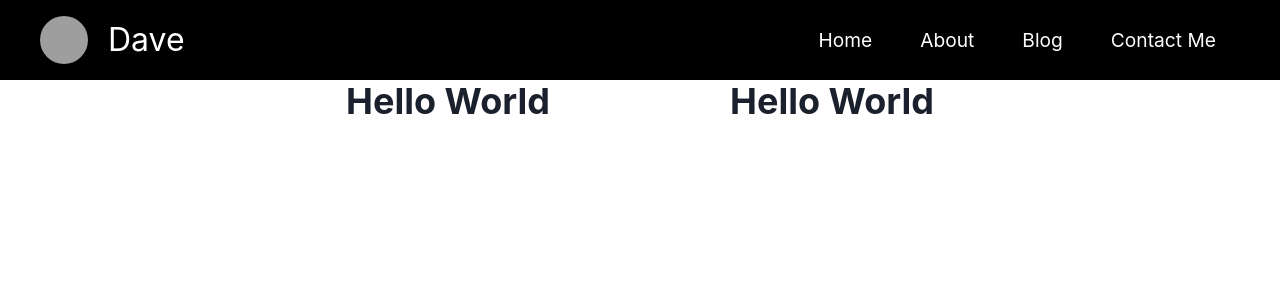
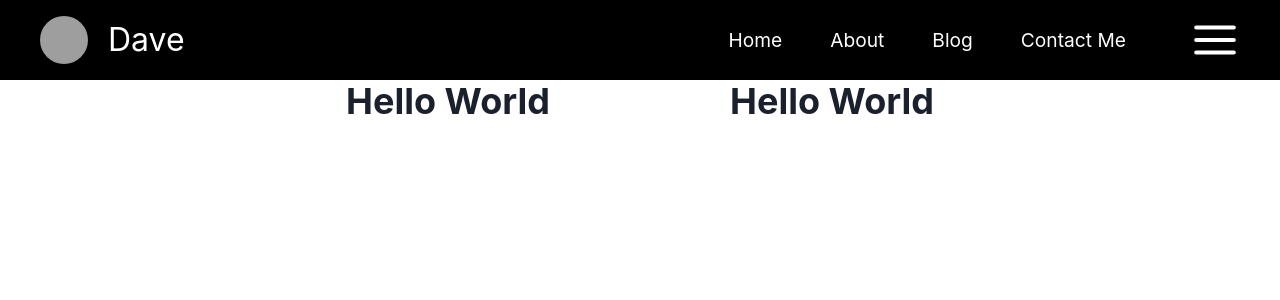
Before and after one commit to daveclinton/smallfeature, a Next.js app: page / in a window 1280 px wide. Shown: the top 300 px of the page. Built offline with nearby package versions, Linux system fonts and the light colour scheme; grey boxes are pictures that could not be loaded.

Commit message:
feature: Add event handler to the Icon that triggers updater function

```diff
--- a/pages/components/navbar/index.tsx
+++ b/pages/components/navbar/index.tsx
@@ -1,3 +1,4 @@
+import React, { useState } from "react";
 import { HamburgerIcon } from "@chakra-ui/icons";
 import {
   Avatar,
@@ -6,10 +7,16 @@ import {
   Box,
   ListItem,
   UnorderedList,
+  Text,
 } from "@chakra-ui/react";
-import React from "react";
 
 function navbar() {
+  // eslint-disable-next-line react-hooks/rules-of-hooks
+  const [navbarOpen, setNavbarOpen] = useState(false);
+  const handleToggle = () => {
+    setNavbarOpen(!navbarOpen);
+  };
+
   return (
     <Flex
       bg="black"
@@ -150,10 +157,14 @@ function navbar() {
         <Box>
           <HamburgerIcon
             color="white"
-            display={{ base: "block", lg: "none" }}
+            // display={{ base: "block", lg: "none" }}
             mr="40px"
             boxSize="50px"
-          ></HamburgerIcon>
+            cursor="pointer"
+            onClick={handleToggle}
+          >
+            {navbarOpen ? <Text>Utatii</Text> : <></>}
+          </HamburgerIcon>
         </Box>
       </Flex>
     </Flex>
```
